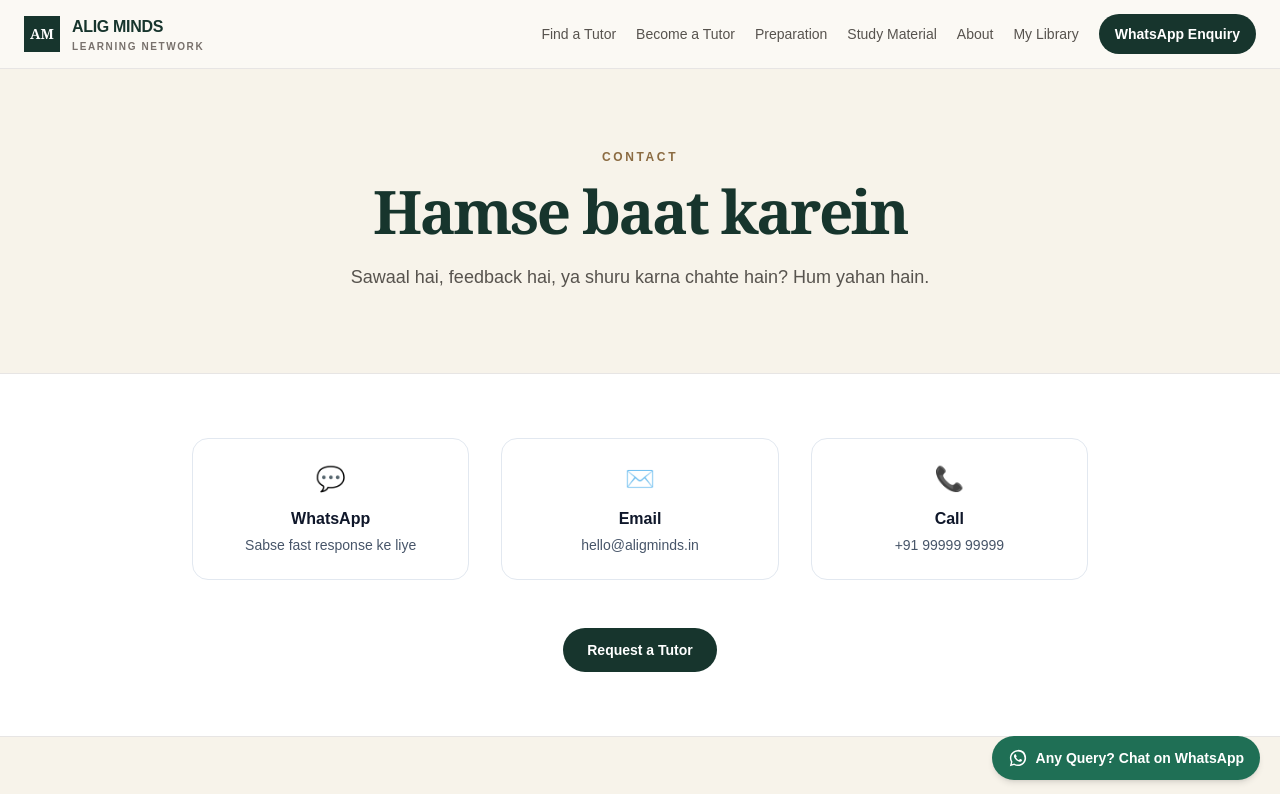
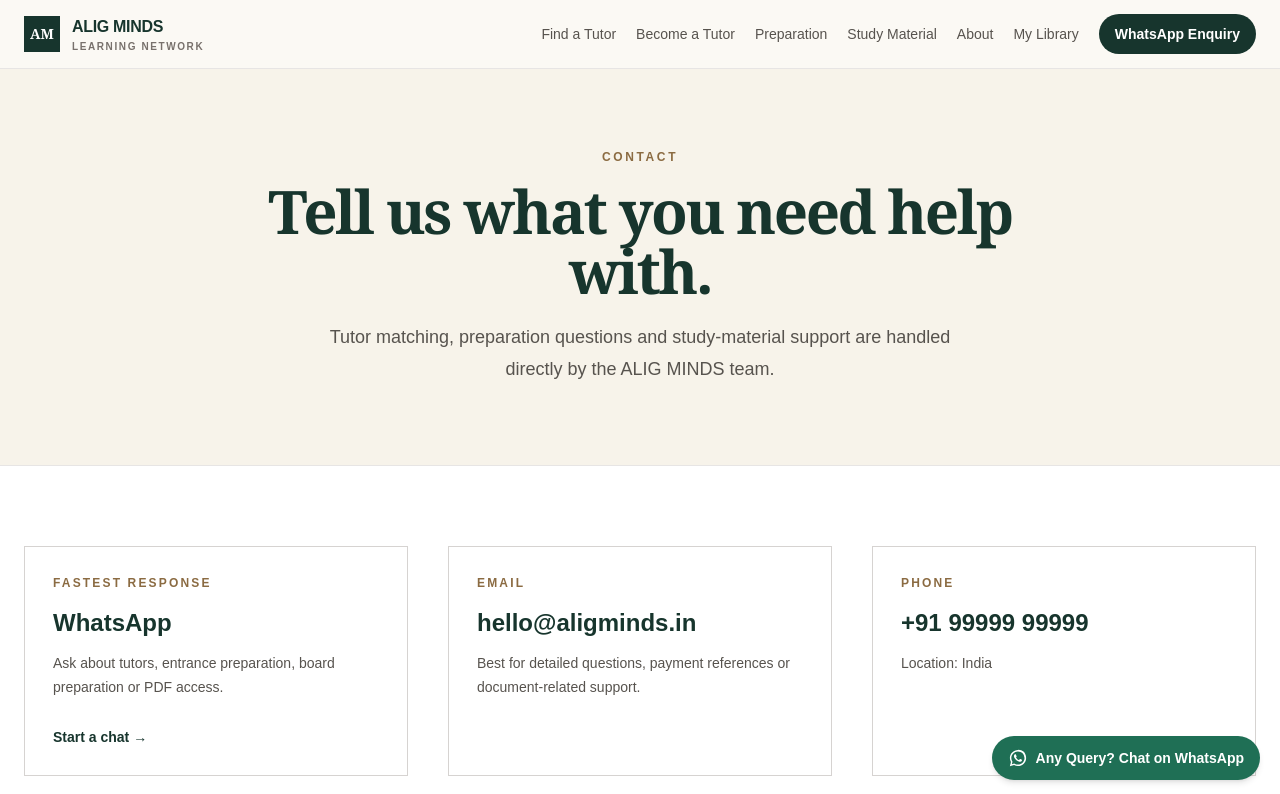
Before and after one commit to Samadsaifi14/course-website-, a Next.js app: page /contact in a window 1280 px wide. Shown: the top 794 px of the page. Built offline with nearby package versions, Linux system fonts and the light colour scheme.

Commit message:
Rewrite Contact page in English with clear support paths

```diff
--- a/app/contact/page.tsx
+++ b/app/contact/page.tsx
@@ -1,48 +1,22 @@
 import type { Metadata } from "next";
-import { ButtonLink, Container, PageHeader } from "@/components/ui";
+import { Container, PageHeader } from "@/components/ui";
 import { siteConfig, whatsappLink } from "@/lib/site";
 
-export const metadata: Metadata = {
-  title: "Contact",
-  description: "Get in touch with the ALIG MINDS team.",
-};
+export const metadata: Metadata = { title: "Contact" };
 
 export default function ContactPage() {
   return (
     <>
-      <PageHeader
-        eyebrow="Contact"
-        title="Hamse baat karein"
-        subtitle="Sawaal hai, feedback hai, ya shuru karna chahte hain? Hum yahan hain."
-      />
-      <Container className="py-12 sm:py-16">
-        <div className="mx-auto grid max-w-4xl gap-8 md:grid-cols-3">
-          <a
-            href={whatsappLink("Namaste! Mujhe madad chahiye.")}
-            target="_blank"
-            rel="noopener noreferrer"
-            className="rounded-2xl border border-slate-200 p-6 text-center transition hover:shadow-md"
-          >
-            <div className="text-2xl">💬</div>
-            <h3 className="mt-3 font-bold text-slate-900">WhatsApp</h3>
-            <p className="mt-1 text-sm text-slate-600">Sabse fast response ke liye</p>
+      <PageHeader eyebrow="Contact" title="Tell us what you need help with." subtitle="Tutor matching, preparation questions and study-material support are handled directly by the ALIG MINDS team." />
+      <section className="bg-white py-16 sm:py-20">
+        <Container className="grid gap-10 lg:grid-cols-3">
+          <a href={whatsappLink("Hello ALIG MINDS, I have a query and would like to speak with your team.")} target="_blank" rel="noopener noreferrer" className="border border-stone-300 p-7 transition hover:border-[#17352d]">
+            <p className="text-xs font-bold uppercase tracking-[0.18em] text-[#8b6b42]">Fastest Response</p><h2 className="mt-4 text-2xl font-semibold text-[#17352d]">WhatsApp</h2><p className="mt-3 text-sm leading-6 text-stone-600">Ask about tutors, entrance preparation, board preparation or PDF access.</p><p className="mt-7 text-sm font-semibold text-[#17352d]">Start a chat →</p>
           </a>
-          <a href={`mailto:${siteConfig.contact.email}`} className="rounded-2xl border border-slate-200 p-6 text-center transition hover:shadow-md">
-            <div className="text-2xl">✉️</div>
-            <h3 className="mt-3 font-bold text-slate-900">Email</h3>
-            <p className="mt-1 text-sm text-slate-600">{siteConfig.contact.email}</p>
-          </a>
-          <a href={`tel:${siteConfig.contact.phone.replace(/\s/g, "")}`} className="rounded-2xl border border-slate-200 p-6 text-center transition hover:shadow-md">
-            <div className="text-2xl">📞</div>
-            <h3 className="mt-3 font-bold text-slate-900">Call</h3>
-            <p className="mt-1 text-sm text-slate-600">{siteConfig.contact.phone}</p>
-          </a>
-        </div>
-
-        <div className="mt-12 text-center">
-          <ButtonLink href="/need-a-tutor">Request a Tutor</ButtonLink>
-        </div>
-      </Container>
+          <div className="border border-stone-300 p-7"><p className="text-xs font-bold uppercase tracking-[0.18em] text-[#8b6b42]">Email</p><h2 className="mt-4 text-2xl font-semibold text-[#17352d]">{siteConfig.contact.email}</h2><p className="mt-3 text-sm leading-6 text-stone-600">Best for detailed questions, payment references or document-related support.</p></div>
+          <div className="border border-stone-300 p-7"><p className="text-xs font-bold uppercase tracking-[0.18em] text-[#8b6b42]">Phone</p><h2 className="mt-4 text-2xl font-semibold text-[#17352d]">{siteConfig.contact.phone}</h2><p className="mt-3 text-sm leading-6 text-stone-600">Location: {siteConfig.contact.address}</p></div>
+        </Container>
+      </section>
     </>
   );
 }
```
